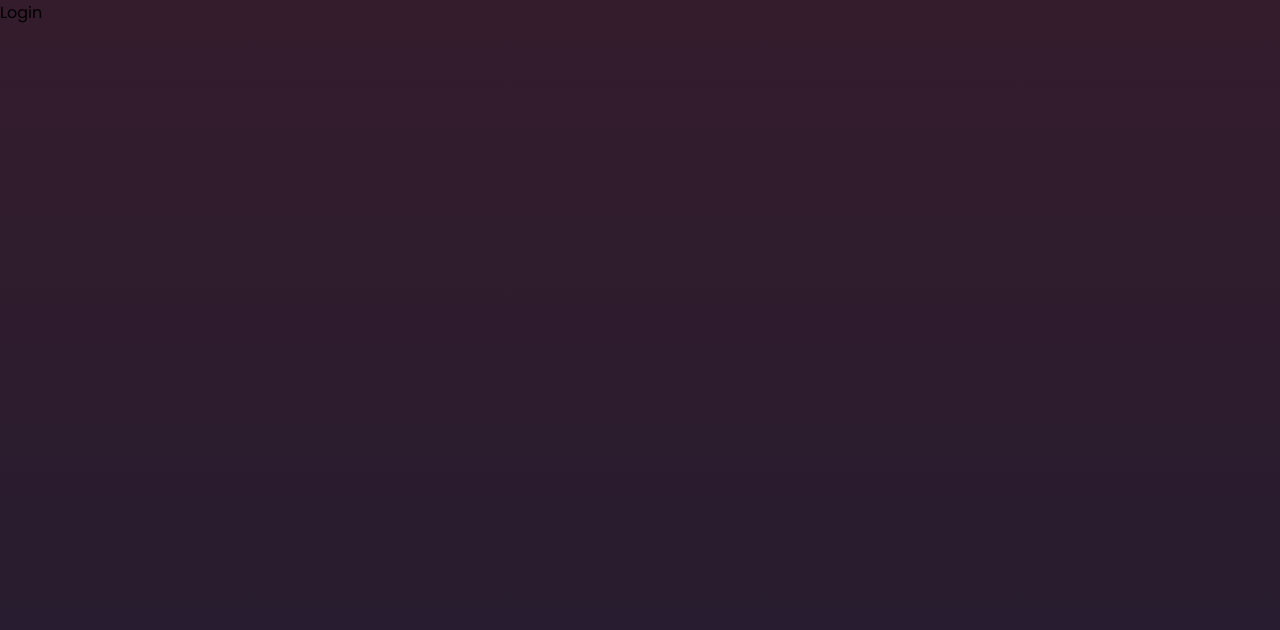
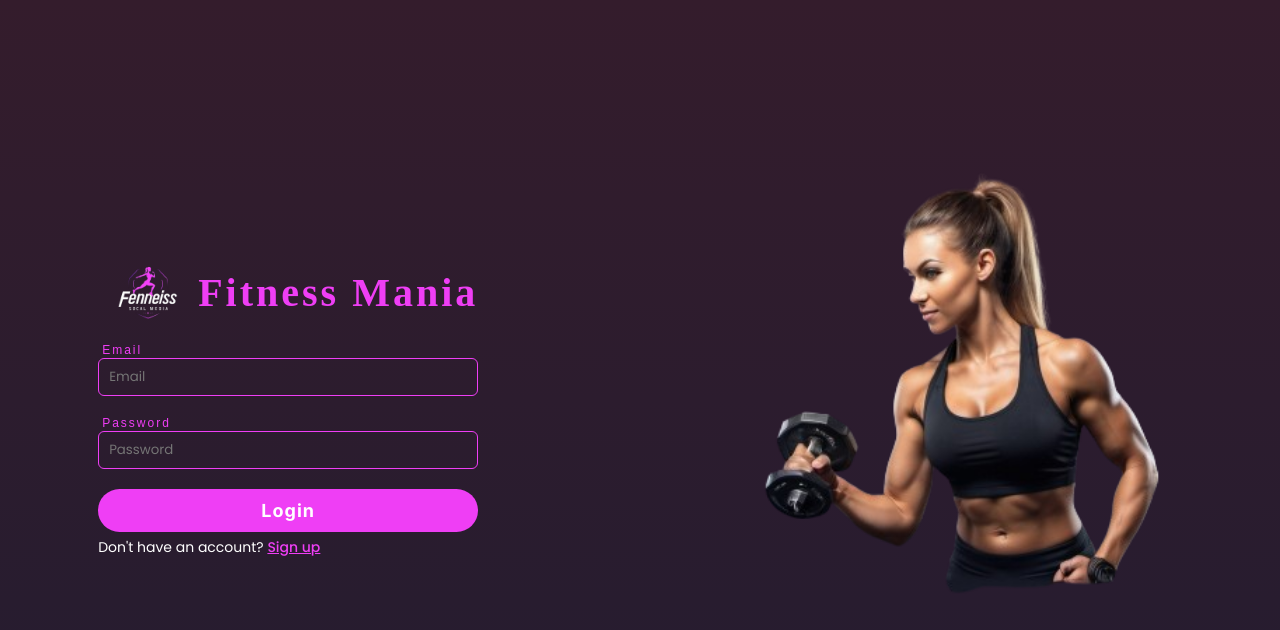
Before and after one commit to Everest-Innovators/Fitness-Mania-Frontend, a React (Create React App) app: page /login in a window 1280 px wide. Shown: the top 630 px of the page. Built offline with nearby package versions, Linux system fonts and the light colour scheme; a web font is replaced by a local one.

Commit message:
Login screen

```diff
--- a/src/Screens/Login/Login.tsx
+++ b/src/Screens/Login/Login.tsx
@@ -1,7 +1,36 @@
 import React from "react";
+import WomenImg from "../../Assets/women.png";
+import LogoImg from "../../Assets/logo.png";
+import "../../Css/Register/register.css";
+import { Link } from "react-router-dom";
 
 const Login = () => {
-  return <div>Login</div>;
+  return (
+    <div className="register">
+      <div className="left">
+        <div className="already">
+          Don't have an account?{" "}
+          <Link className="link" to={"/register"}>
+            Sign up
+          </Link>
+        </div>
+        <button>Login</button>
+        <input placeholder="Password" type="password" id="password" />
+        <label className="registerLabel" htmlFor="password">
+          Password
+        </label>
+        <input placeholder="Email" type="email" id="email" />
+        <label className="registerLabel" htmlFor="email">
+          Email
+        </label>
+        <div className="branding">
+          <img alt="Logo" src={LogoImg} />
+          <div className="logo">Fitness Mania</div>
+        </div>
+      </div>
+      <img alt="Strong Women" src={WomenImg} />
+    </div>
+  );
 };
 
 export default Login;
```
